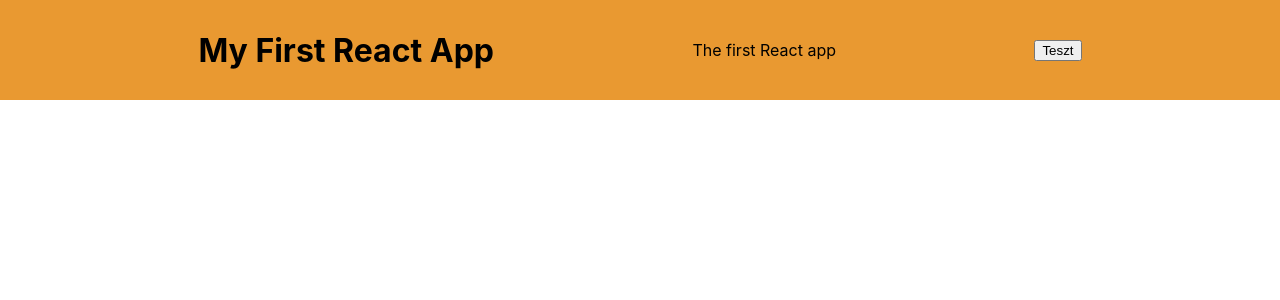
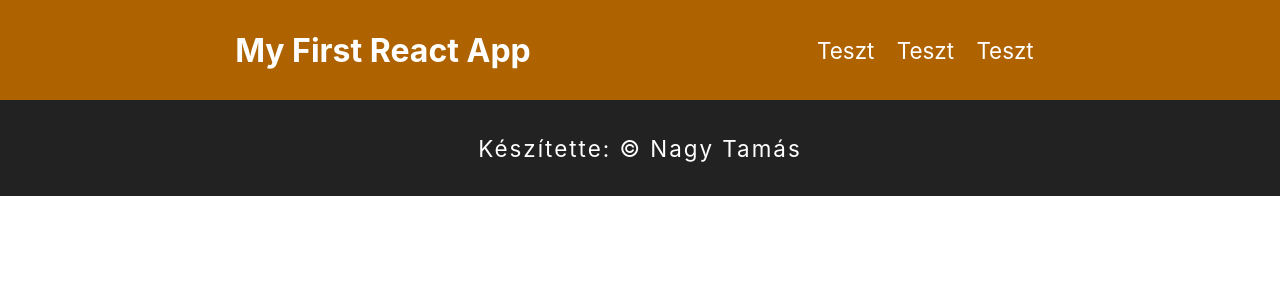
Before and after one commit to nagytommy76/practiceReact, a React (Create React App) app: page / in a window 1280 px wide. Shown: the top 300 px of the page. Built offline with nearby package versions, Linux system fonts and the light colour scheme; the HTML template or start-up script is replaced by a standard one.

Commit message:
Learning react router

```diff
--- a/package.json
+++ b/package.json
@@ -9,6 +9,7 @@
     "node-sass": "^5.0.0",
     "react": "^17.0.1",
     "react-dom": "^17.0.1",
+    "react-router-dom": "^5.2.0",
     "react-scripts": "4.0.3",
     "web-vitals": "^1.1.0"
   },
--- a/src/App.js
+++ b/src/App.js
@@ -1,10 +1,14 @@
-import Header from './components/Header/Header.jsx'
+import Navbar from './components/PageComponents/Navbar.jsx'
+import Footer from './components/PageComponents/Footer'
+
+import {BrowserRouter as Router, Switch, Route} from 'react-router-dom'
 
 function App() {
   return (
-    <>
-      <Header title="My First React App"></Header>
-    </>
+    <Router>
+      <Navbar title="My First React App"></Navbar>
+      <Footer />
+    </Router>
   );
 }
 
--- a/src/components/BaseUtility/BaseButton.jsx
+++ b/src/components/BaseUtility/BaseButton.jsx
@@ -1,11 +1,16 @@
 import React from 'react'
+import propTypes from 'prop-types'
 import './BaseButton.scss'
-function BaseButton({ type }) {
+const BaseButton = ({ text, type }) => {
     return (
-        <button className='btn btn-'>
-            Teszt
+        <button className={`btn btn-${type}`}>
+            {text}
         </button>
     )
 }
 
+BaseButton.propTypes = {
+    text: propTypes.string,
+    type: propTypes.string
+}
 export default BaseButton
--- a/src/components/BaseUtility/BaseButton.scss
+++ b/src/components/BaseUtility/BaseButton.scss
@@ -0,0 +1,9 @@
+.btn{
+    padding: .7rem;
+    border: 2px solid black;
+    border-radius: 50px;
+    font-size: 1rem;
+    outline: none;
+    cursor: pointer;
+    background: transparent;
+}
--- a/src/components/Header/Header.jsx
+++ /dev/null
@@ -1,26 +0,0 @@
-import React, { Suspense } from 'react'
-import PropTypes from 'prop-types'
-import './Header.scss'
-
-const BaseButton = React.lazy(() => import('../BaseUtility/BaseButton'))
-
-const Header = ({title}) => {
-    return (
-        <header className="header">
-            <h1 className="header-title">{title}</h1>
-            <p className="header-sub-title">The first React app</p>
-            {/* <button className='btn btn-primary' onClick={test}>Tesztelem</button> */}
-            <Suspense fallback={<h2>Loading...</h2>}>
-                <BaseButton></BaseButton>
-            </Suspense>
-        </header>
-    )
-}
-// const test = (e) => {
-//     console.log('lenyomtam az egeret')
-//     console.log(e)
-// }
-Header.propTypes = {
-    title: PropTypes.string
-}
-export default Header
--- a/src/components/Header/Header.scss
+++ /dev/null
@@ -1,11 +0,0 @@
-.header{
-    height: 100px;
-    width: 100%;
-    display: flex;
-    justify-content: space-evenly;
-    align-items: center;
-    background-color: rgb(233, 153, 49);
-    &-title{
-        margin: 0;
-    }
-}
--- /dev/null
+++ b/src/components/PageComponents/Footer.jsx
@@ -0,0 +1,12 @@
+import React from 'react'
+import './Footer.scss'
+
+const Footer = () => {
+    return (
+        <footer className='footer'>
+            <p className='text'>Készítette: &copy; Nagy Tamás</p>
+        </footer>
+    )
+}
+
+export default Footer
--- /dev/null
+++ b/src/components/PageComponents/Footer.scss
@@ -0,0 +1,12 @@
+.footer{
+    height: 6rem;
+    background-color: #222;
+    color: white;
+    display: flex;
+    justify-content: center;
+    align-items: center;
+    .text{
+        font-size: 1.4rem;
+        letter-spacing: 2px;
+    }
+}
--- /dev/null
+++ b/src/components/PageComponents/Header.scss
@@ -0,0 +1,24 @@
+.navigation{
+    height: 100px;
+    width: 100%;
+    display: flex;
+    justify-content: space-evenly;
+    align-items: center;
+    background-color: rgb(175, 99, 0);
+    color: white;
+    &-title{
+        margin: 0;
+        font-size: 2rem;
+    }
+    &-list{
+        display: flex;
+        flex-direction: row;
+
+        &-item{
+            margin: .7rem;
+            font-size: 1.4rem;
+            list-style: none;
+            cursor: pointer;
+        }
+    }
+}
--- /dev/null
+++ b/src/components/PageComponents/Navbar.jsx
@@ -0,0 +1,25 @@
+import React, { Suspense } from 'react'
+import PropTypes from 'prop-types'
+import './Header.scss'
+
+// const BaseButton = React.lazy(() => import('../BaseUtility/BaseButton'))
+
+const Navbar = ({title}) => {
+    return (
+        <nav className='navigation'>
+            <h1 className="navigation-title">{title}</h1>
+            <ul className='navigation-list'>
+                <li className='navigation-list-item'>Teszt</li>
+                <li className='navigation-list-item'>Teszt</li>
+                <li className='navigation-list-item'>Teszt</li>
+            </ul>
+        </nav>
+        /* <Suspense fallback={<h2>Loading...</h2>}>
+            <BaseButton text='Bejelentkezés' type='primary'></BaseButton>
+        </Suspense> */
+    )
+}
+Navbar.propTypes = {
+    title: PropTypes.string
+}
+export default Navbar
```
Also changed, not shown: src/components/Views/Welcome.jsx (added), 1 other file (tests, documents, lock files or other folders).
